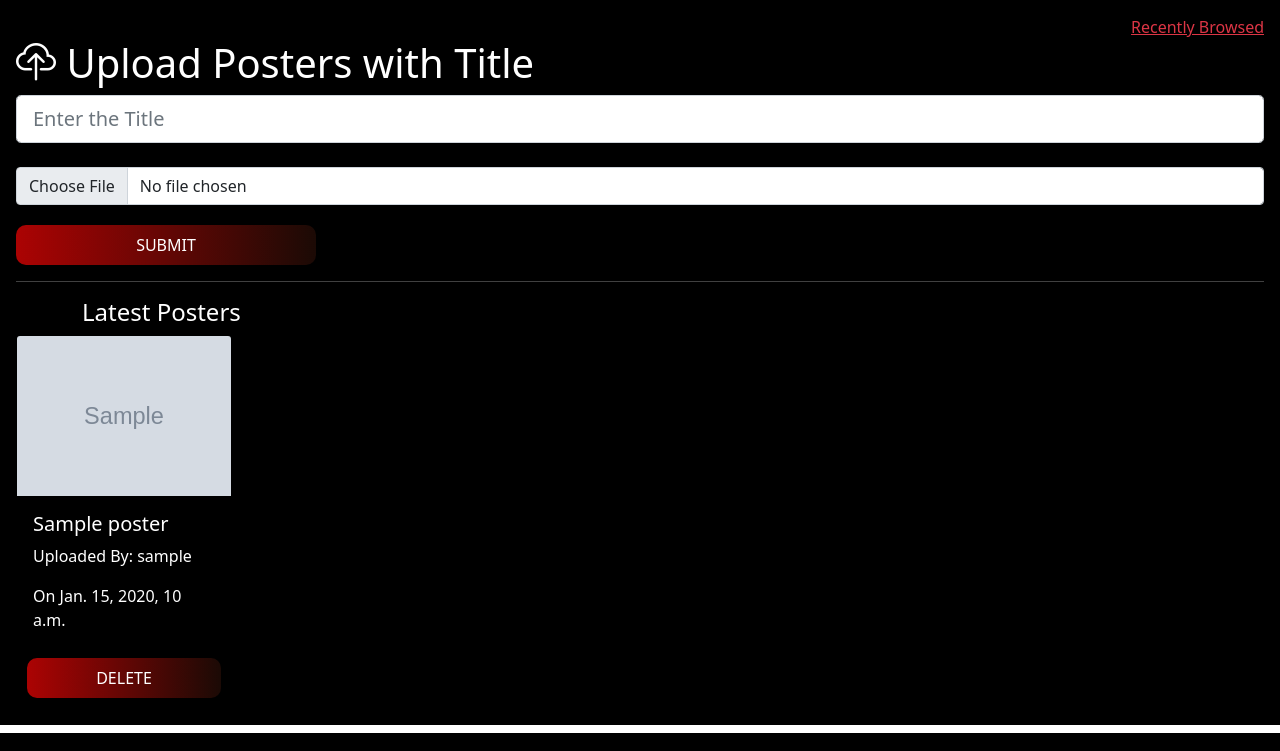
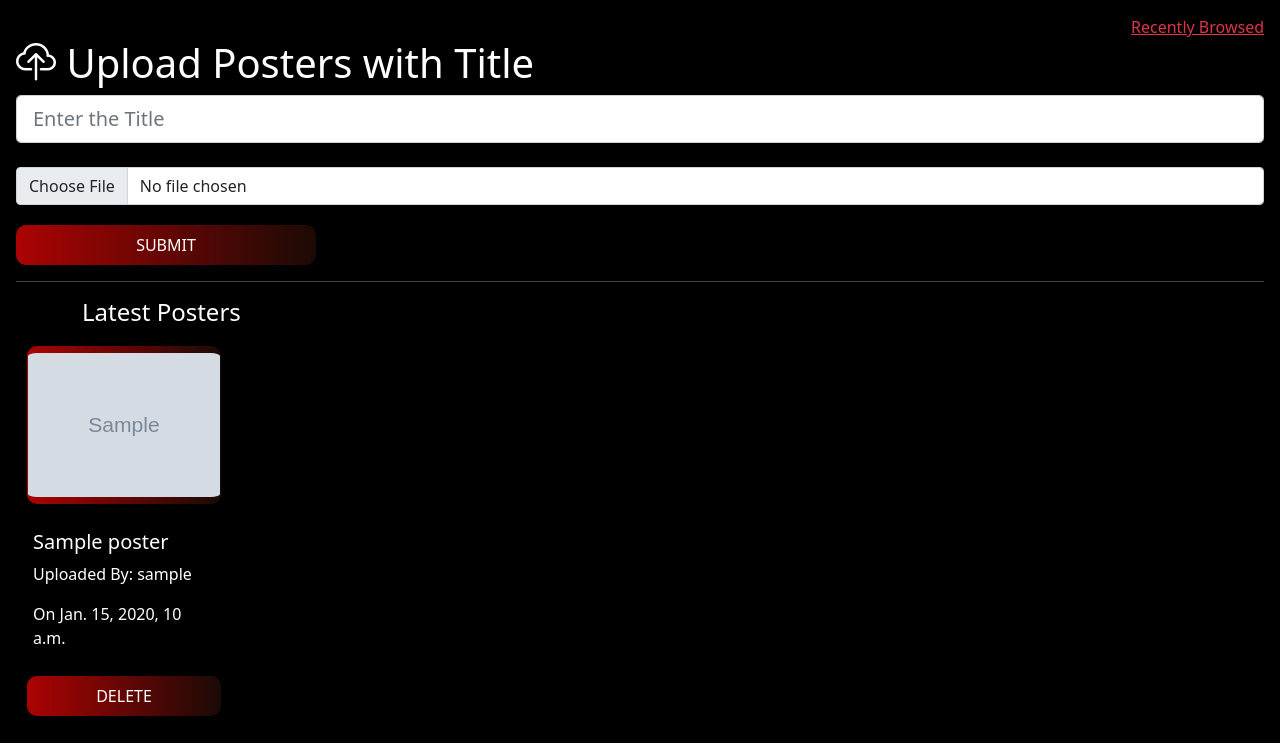
Before and after one commit to NiraliLimbad/MovieApp, a Django app: page /posters/ in a window 1280 px wide. Shown: the part 81-832 px from the top of the page. Run offline with Django 4.2, Linux system fonts and the light colour scheme; tables that the repository leaves empty hold one stand-in row (values such as "Sample post"); grey boxes marked "Sample" are stand-in pictures; some libraries are stand-ins or nearby versions.

Commit message:
final changes

```diff
--- a/templates/posters.html
+++ b/templates/posters.html
@@ -74,8 +74,8 @@
     </div>
     <div class="row">
         {% for m in posters %}
-            <div class="card text-white bg-black " style="width: 15rem;">
-                <img src="/images/{{ m.image }}" class="card-img-top" alt="...">
+            <div class="card text-white bg-black" style="width: 15rem;">
+                <img src="/images/{{ m.image }}" class="btn-grad" alt="...">
                 <div class="card-body">
                     <h5 class="card-title">{{ m.title }}</h5>
                     <p class="card-text">Uploaded By: {{ m.uploader }}</p>
```
